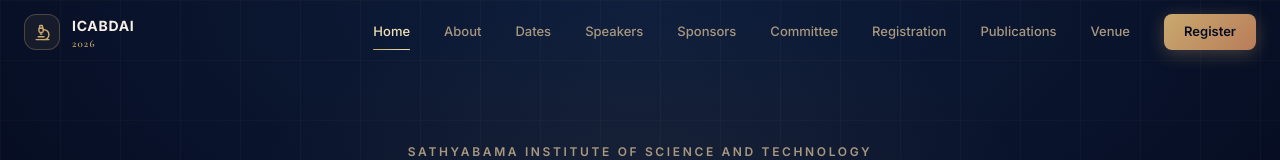
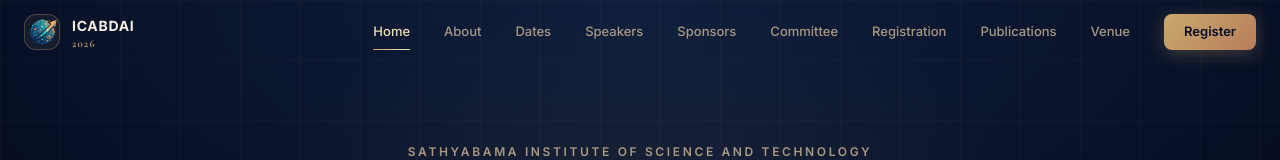
Before and after one commit to vkrm03/icabdai2026, a React (Vite) app: page / in a window 1280 px wide. Shown: the top 160 px of the page. Built offline with nearby package versions, Linux system fonts and the light colour scheme.

Commit message:
Other Updated

```diff
--- a/src/components/Navbar.jsx
+++ b/src/components/Navbar.jsx
@@ -1,6 +1,7 @@
 import { motion, AnimatePresence } from "framer-motion";
 import { useState, useEffect } from "react";
 import { Menu, X, Microscope } from "lucide-react";
+import logo from "../assets/logo.jpeg";
 
 const NAV_LINKS = [
   { label: "Home",         href: "#home"         },
@@ -72,7 +73,7 @@ export default function Navbar() {
                   borderColor: "rgba(201,169,110,0.30)",
                 }}
               >
-                <Microscope size={17} style={{ color: "#C9A96E" }} />
+                <img src={logo} alt="" />
               </div>
               <div className="leading-none">
                 <p
--- a/src/components/Registration.jsx
+++ b/src/components/Registration.jsx
@@ -2,6 +2,7 @@ const rows = [
   { category: "Students (UG & PG)", early: "INR 1,500", late: "INR 2,000" },
   { category: "Research Scholars", early: "INR 2,000", late: "INR 2,500" },
   { category: "Faculty", early: "INR 3,000", late: "INR 3,500" },
+  { category: "Only Participation", early: "INR 1000", late: "—" },
   { category: "Foreign Faculty", early: "USD 600", late: "—" },
   { category: "Foreign Students", early: "USD 200", late: "—" },
 ];
@@ -113,11 +114,6 @@ export default function Registration() {
               Publication Opportunity
             </h3>
 
-            <p className="mb-5 leading-relaxed text-[15px]" style={{color:"#A89880"}}>
-              Submit your abstract on or before <strong style={{color:"#F4EEE4"}}>30 July 2026</strong>.
-              Accepted authors will receive notification and instructions for full paper submission.
-            </p>
-
             <p
   className="mb-6 leading-relaxed text-[15px]"
   style={{ color: "#A89880", lineHeight: "1.9" }}
--- a/src/components/Venue.jsx
+++ b/src/components/Venue.jsx
@@ -3,7 +3,7 @@ import { MapPin, Mail, Phone, Globe } from "lucide-react";
 export default function Venue() {
   return (
     <section
-      id="contact"
+      id="venue"
       className="relative py-28 px-6 overflow-hidden"
       style={{ background: "#0b1730" }}
     >
```
Also changed, not shown: src/assets/logo.jpeg (added).
